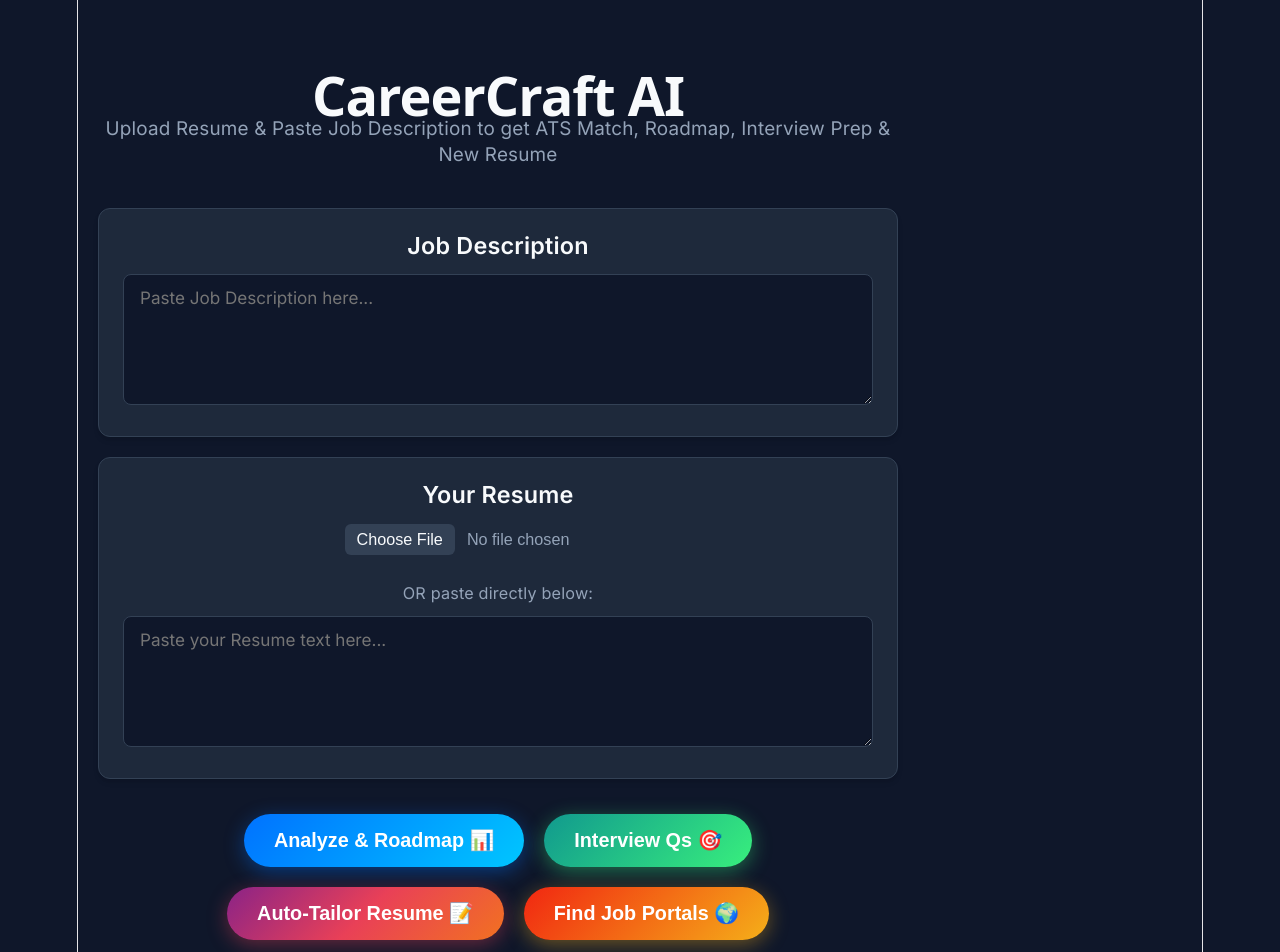
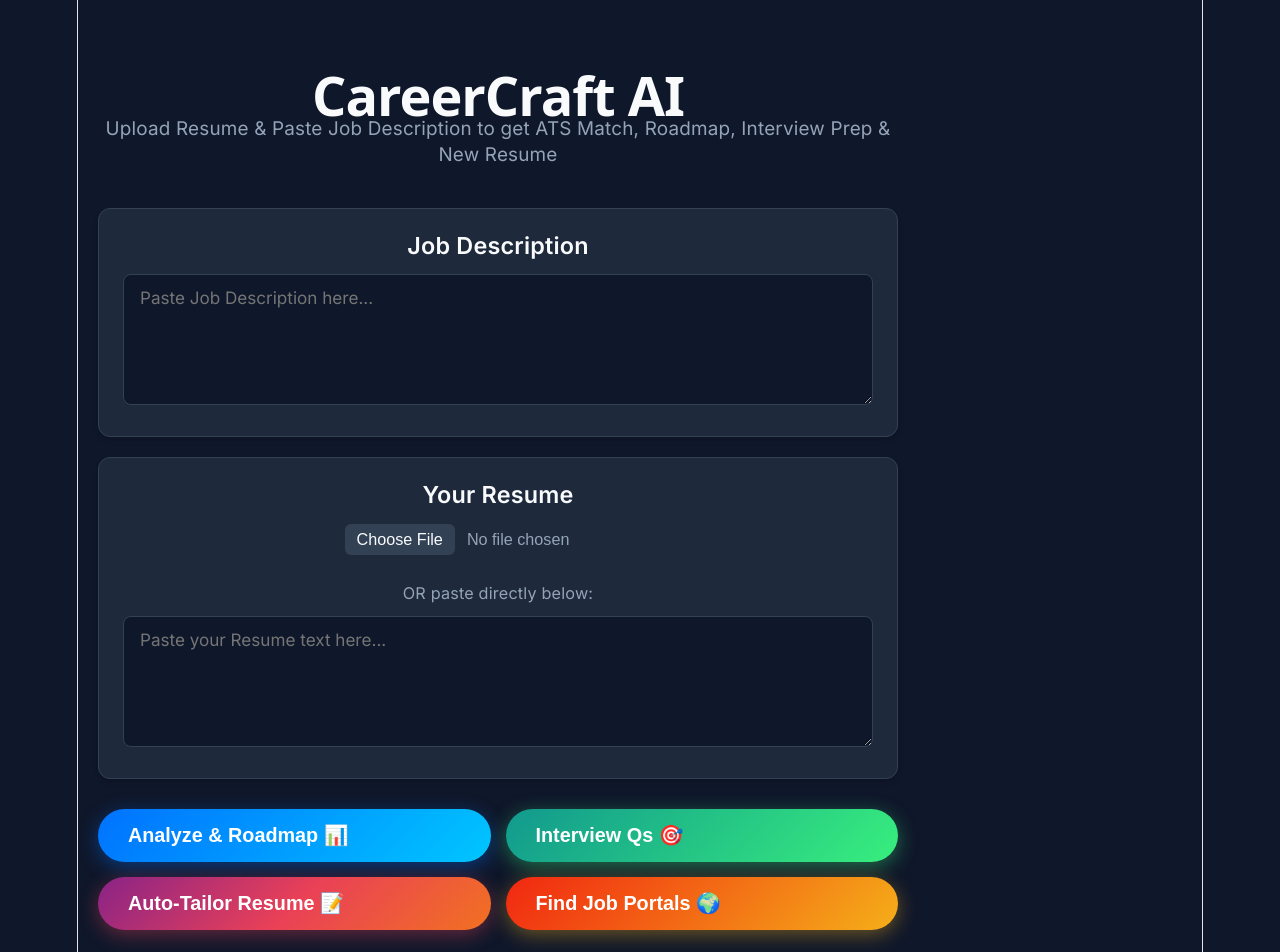
Before and after one commit to InnovateX26/Career_Forge, a React app in the folder Frontend/: page / in a window 1280 px wide. Shown: the top 952 px of the page. Built offline with nearby package versions, Linux system fonts and the light colour scheme; the HTML template or start-up script is replaced by a standard one.

Commit message:
Structured 2x2 Button Grid

```diff
--- a/Frontend/src/App.css
+++ b/Frontend/src/App.css
@@ -100,7 +100,13 @@ body {
 .file-input::file-selector-button:hover { background: #475569; }
 
 /* 🎛️ Action Buttons */
-.button-group { display: flex; gap: 20px; justify-content: center; margin-top: 35px; flex-wrap: wrap; }
+
+.button-group {
+  display: grid;
+  grid-template-columns: 1fr 1fr;
+  gap: 15px;
+  margin-top: 30px;
+}
 
 .action-btn {
   padding: 15px 30px;
```
